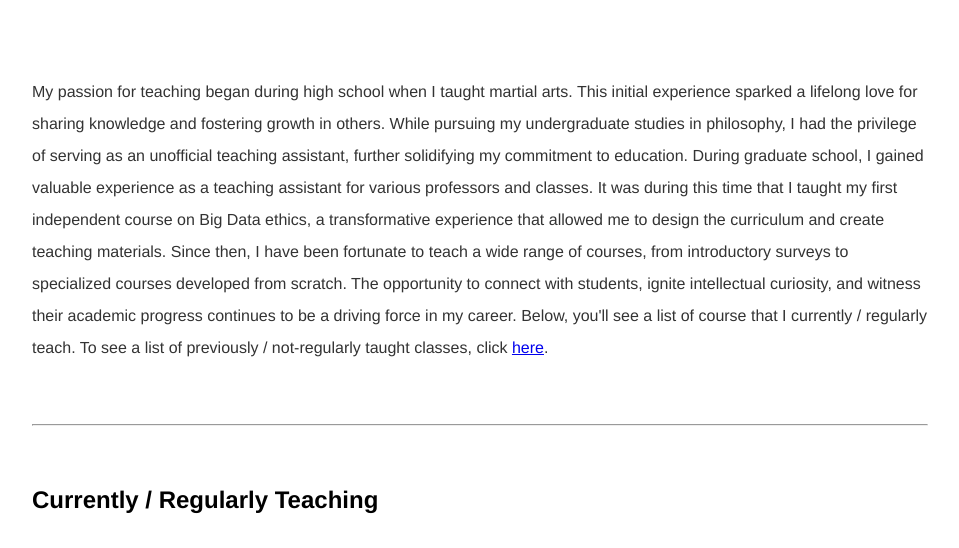
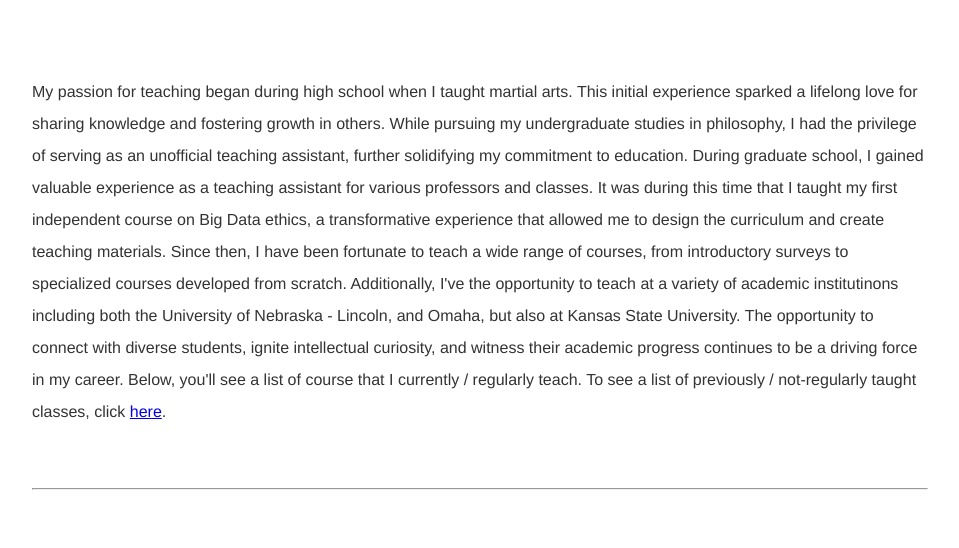
Before and after one commit to kevinjpatton/kevinjpatton.github.io, a Jekyll site: the page built from teaching/index.html, in a window 1280 px wide and 900 px high, cut to the strip 352-900 px from the top of the window. Shown: the whole strip, without its empty margins (160-1119 px from the left). Built offline with Jekyll 4.4.1, drawn with Linux system fonts in a browser that asks for light colours; Markdown is read by kramdown in place of the engine named in the settings.

Commit message:
Update index.html

```diff
--- a/teaching/index.html
+++ b/teaching/index.html
@@ -2,7 +2,7 @@
 layout: teaching
 title: Teaching - Kevin Patton
 ---
-<p>My passion for teaching began during high school when I taught martial arts. This initial experience sparked a lifelong love for sharing knowledge and fostering growth in others. While pursuing my undergraduate studies in philosophy, I had the privilege of serving as an unofficial teaching assistant, further solidifying my commitment to education. During graduate school, I gained valuable experience as a teaching assistant for various professors and classes. It was during this time that I taught my first independent course on Big Data ethics, a transformative experience that allowed me to design the curriculum and create teaching materials. Since then, I have been fortunate to teach a wide range of courses, from introductory surveys to specialized courses developed from scratch. The opportunity to connect with students, ignite intellectual curiosity, and witness their academic progress continues to be a driving force in my career. Below, you'll see a list of course that I  currently / regularly teach. To see a list of previously / not-regularly taught classes, click <a href="/teaching/pastcourses/">here</a>.</p>
+<p>My passion for teaching began during high school when I taught martial arts. This initial experience sparked a lifelong love for sharing knowledge and fostering growth in others. While pursuing my undergraduate studies in philosophy, I had the privilege of serving as an unofficial teaching assistant, further solidifying my commitment to education. During graduate school, I gained valuable experience as a teaching assistant for various professors and classes. It was during this time that I taught my first independent course on Big Data ethics, a transformative experience that allowed me to design the curriculum and create teaching materials. Since then, I have been fortunate to teach a wide range of courses, from introductory surveys to specialized courses developed from scratch. Additionally, I've the opportunity to teach at a variety of academic institutinons including both the University of Nebraska - Lincoln, and Omaha, but also at Kansas State University. The opportunity to connect with diverse students, ignite intellectual curiosity, and witness their academic progress continues to be a driving force in my career. Below, you'll see a list of course that I  currently / regularly teach. To see a list of previously / not-regularly taught classes, click <a href="/teaching/pastcourses/">here</a>.</p>
 <hr>
 <h2>Currently / Regularly Teaching</h2>
 <div class="container">
```
